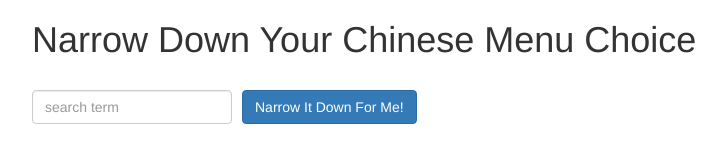
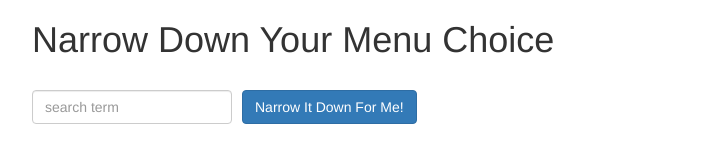
Before and after one commit to pjones006/angular-mod3, a plain HTML site: page index.html in a window 1280 px wide. Shown: the whole page, without its empty margins (38-764 px from the left). Drawn offline with Linux system fonts and the light colour scheme.

Commit message:
second commit

```diff
--- a/index.html
+++ b/index.html
@@ -10,7 +10,7 @@
    </head>
    <body>
       <div class="container">
-         <h1>Narrow Down Your Chinese Menu Choice</h1>
+         <h1>Narrow Down Your Menu Choice</h1>
          <!--Controller as Syntax-->
          <div ng-controller='NarrowItDownController as menu'>
             <div class="form-group">
```
